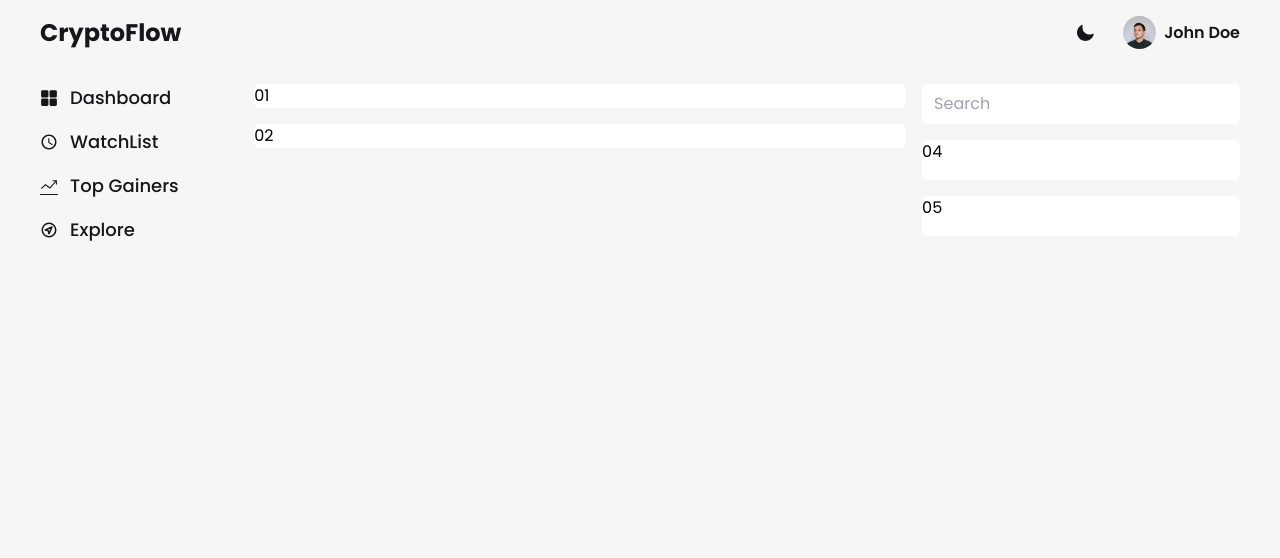
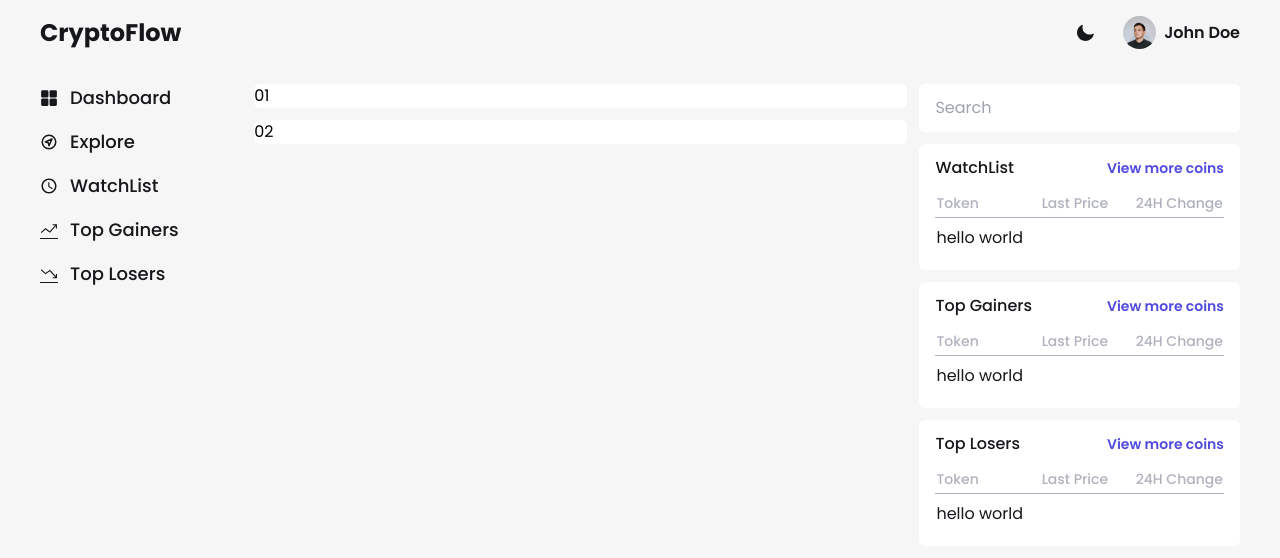
Before and after one commit to ocmodi21/CryptoFlow, a React (Vite) app: page / in a window 1280 px wide. Shown: the top 558 px of the page. Built offline with nearby package versions, Linux system fonts and the light colour scheme.

Commit message:
chore: custom table

```diff
--- a/src/App.tsx
+++ b/src/App.tsx
@@ -9,6 +9,7 @@ import Sidebar from "./components/Sidebar";
 import Dashboard from "./pages/Dashboard";
 import Watchlist from "./pages/Watchlist";
 import TopGainerCoins from "./pages/TopGainerCoins";
+import TopLoserCoins from "./pages/TopLoserCoins";
 import Explore from "./pages/Explore";
 
 import "./index.css";
@@ -39,9 +40,10 @@ const App = () => {
         <Route path="/" element={<Sidebar />}>
           <Route path="/" element={<Dashboard />} />
           <Route path="dashboard" element={<Dashboard />} />
+          <Route path="explore" element={<Explore />} />
           <Route path="watchlist" element={<Watchlist />} />
-          <Route path="topcoins" element={<TopGainerCoins />} />
-          <Route path="explore" element={<Explore />} />
+          <Route path="topgainer" element={<TopGainerCoins />} />
+          <Route path="toploser" element={<TopLoserCoins />} />
         </Route>
       </Routes>
     </>
--- a/src/components/Searchbar.tsx
+++ b/src/components/Searchbar.tsx
@@ -10,7 +10,7 @@ const Searchbar = ({ searchText, setSearchText }: SearchTextType) => {
       placeholder="Search"
       value={searchText}
       onChange={(e) => setSearchText(e.target.value)}
-      className="flex w-full bg-light-bgcolor-primary dark:bg-dark-bgcolor-primary !outline-none rounded-md px-3 py-2 text-light-font-primary dark:text-dark-font-primary"
+      className="flex w-full bg-light-bgcolor-primary dark:bg-dark-bgcolor-primary !outline-none rounded-md px-4 py-2 text-light-font-primary dark:text-dark-font-primary"
     />
   );
 };
--- /dev/null
+++ b/src/components/SideTable.tsx
@@ -0,0 +1,30 @@
+const SideTable = () => {
+  return (
+    <table className="w-full">
+      <thead>
+        <tr className="pb-2 border-b-[1px] border-b-dark-font-secondary">
+          <th className="text-sm font-medium text-dark-font-secondary text-left pb-1">
+            Token
+          </th>
+          <th className="text-sm font-medium text-dark-font-secondary text-left px-2 pb-1">
+            Last Price
+          </th>
+          <th className="text-sm font-medium text-dark-font-secondary text-right pb-1">
+            24H Change
+          </th>
+        </tr>
+      </thead>
+      <tbody>
+        <tr>
+          <td className="py-2 text-light-font-primary dark:text-dark-font-primary">
+            hello world
+          </td>
+          <td></td>
+          <td></td>
+        </tr>
+      </tbody>
+    </table>
+  );
+};
+
+export default SideTable;
--- /dev/null
+++ b/src/components/TopGainers.tsx
@@ -0,0 +1,25 @@
+import { Link } from "react-router-dom";
+import SideTable from "./SideTable";
+
+const TopGainers = () => {
+  return (
+    <div className="flex flex-col w-full px-4 py-3">
+      <div className="flex flex-row justify-between mb-3">
+        <span className="text-light-font-primary dark:text-dark-font-primary font-medium">
+          Top Gainers
+        </span>
+        <Link to={"/watchlist"}>
+          <span className="text-main text-sm font-semibold">
+            View more coins
+          </span>
+        </Link>
+      </div>
+
+      <div>
+        <SideTable />
+      </div>
+    </div>
+  );
+};
+
+export default TopGainers;
--- /dev/null
+++ b/src/components/TopLosers.tsx
@@ -0,0 +1,25 @@
+import { Link } from "react-router-dom";
+import SideTable from "./SideTable";
+
+const TopLosers = () => {
+  return (
+    <div className="flex flex-col w-full px-4 py-3">
+      <div className="flex flex-row justify-between mb-3">
+        <span className="text-light-font-primary dark:text-dark-font-primary font-medium">
+          Top Losers
+        </span>
+        <Link to={"/watchlist"}>
+          <span className="text-main text-sm font-semibold">
+            View more coins
+          </span>
+        </Link>
+      </div>
+
+      <div>
+        <SideTable />
+      </div>
+    </div>
+  );
+};
+
+export default TopLosers;
--- /dev/null
+++ b/src/components/WatchList.tsx
@@ -0,0 +1,25 @@
+import { Link } from "react-router-dom";
+import SideTable from "./SideTable";
+
+const WatchList = () => {
+  return (
+    <div className="flex flex-col w-full px-4 py-3">
+      <div className="flex flex-row justify-between mb-3">
+        <span className="text-light-font-primary dark:text-dark-font-primary font-medium">
+          WatchList
+        </span>
+        <Link to={"/watchlist"}>
+          <span className="text-main text-sm font-semibold">
+            View more coins
+          </span>
+        </Link>
+      </div>
+
+      <div>
+        <SideTable />
+      </div>
+    </div>
+  );
+};
+
+export default WatchList;
--- a/src/pages/Dashboard.tsx
+++ b/src/pages/Dashboard.tsx
@@ -1,16 +1,19 @@
 import { useState } from "react";
 import Searchbar from "../components/Searchbar";
+import WatchList from "../components/WatchList";
+import TopGainers from "../components/TopGainers";
+import TopLosers from "../components/TopLosers";
 
 const Dashboard = () => {
   const [searchText, setSearchText] = useState("");
   return (
     <>
-      <div className="flex lg:hidden w-full mb-4">
+      <div className="flex lg:hidden w-full mb-3">
         <Searchbar searchText={searchText} setSearchText={setSearchText} />
       </div>
-      <div className="grid grid-cols-1 lg:grid-cols-3 gap-4">
+      <div className="grid grid-cols-1 lg:grid-cols-3 gap-3">
         <div className="lg:col-span-2">
-          <div className="grid grid-rows-2 grid-cols-1 gap-4">
+          <div className="grid grid-rows-2 grid-cols-1 gap-3">
             <div className="bg-light-bgcolor-primary dark:bg-dark-bgcolor-primary rounded-md">
               01
             </div>
@@ -20,18 +23,18 @@ const Dashboard = () => {
           </div>
         </div>
         <div>
-          <div className="grid grid-rows-3 grid-cols-1 gap-4">
-            <div className="hidden lg:flex w-full bg-light-bgcolor-primary dark:bg-dark-bgcolor-primary rounded-md">
-              <Searchbar
-                searchText={searchText}
-                setSearchText={setSearchText}
-              />
+          <div className="hidden lg:flex w-full h-12 mb-3 bg-light-bgcolor-primary dark:bg-dark-bgcolor-primary rounded-md">
+            <Searchbar searchText={searchText} setSearchText={setSearchText} />
+          </div>
+          <div className="grid grid-rows-3 grid-cols-1 gap-y-3">
+            <div className="flex w-full bg-light-bgcolor-primary dark:bg-dark-bgcolor-primary rounded-md">
+              <WatchList />
             </div>
-            <div className="bg-light-bgcolor-primary dark:bg-dark-bgcolor-primary rounded-md">
-              04
+            <div className="flex w-full bg-light-bgcolor-primary dark:bg-dark-bgcolor-primary rounded-md">
+              <TopGainers />
             </div>
-            <div className="bg-light-bgcolor-primary dark:bg-dark-bgcolor-primary rounded-md">
-              05
+            <div className="flex w-full bg-light-bgcolor-primary dark:bg-dark-bgcolor-primary rounded-md">
+              <TopLosers />
             </div>
           </div>
         </div>
--- /dev/null
+++ b/src/pages/TopLoserCoins.tsx
@@ -0,0 +1,5 @@
+const TopLoserCoins = () => {
+  return <div>TopLoserCoins</div>;
+};
+
+export default TopLoserCoins;
--- a/src/utils/sidebarData.ts
+++ b/src/utils/sidebarData.ts
@@ -1,5 +1,6 @@
 import { IoGrid } from "react-icons/io5";
 import { TfiStatsUp } from "react-icons/tfi";
+import { TfiStatsDown } from "react-icons/tfi";
 import { MdOutlineWatchLater } from "react-icons/md";
 import { TbGps } from "react-icons/tb";
 
@@ -12,20 +13,26 @@ export const sidebarData = [
   },
   {
     id: 2,
+    title: "Explore",
+    icon: TbGps,
+    link: "/explore",
+  },
+  {
+    id: 3,
     title: "WatchList",
     icon: MdOutlineWatchLater,
     link: "/watchlist",
   },
   {
-    id: 3,
+    id: 4,
     title: "Top Gainers",
     icon: TfiStatsUp,
-    link: "/topcoins",
+    link: "/topgainer",
   },
   {
-    id: 4,
-    title: "Explore",
-    icon: TbGps,
-    link: "/explore",
+    id: 5,
+    title: "Top Losers",
+    icon: TfiStatsDown,
+    link: "/toploser",
   },
 ];
```
